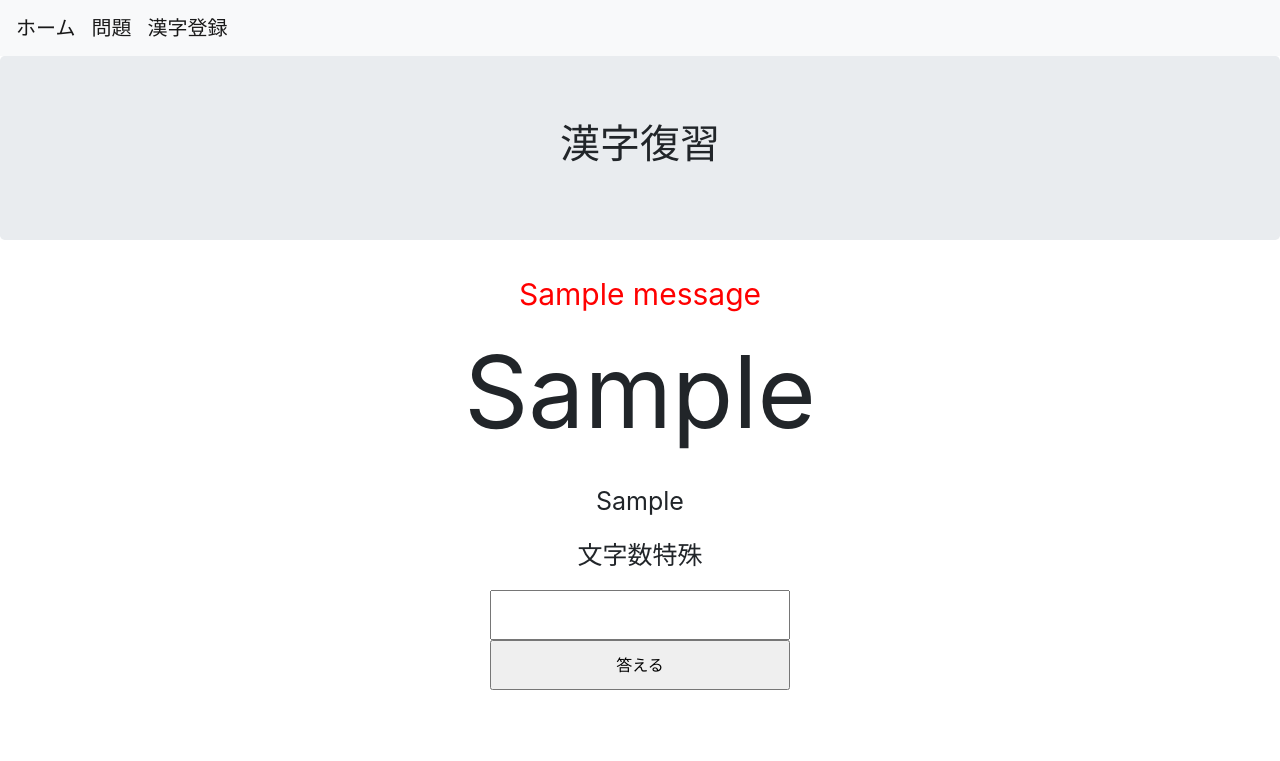
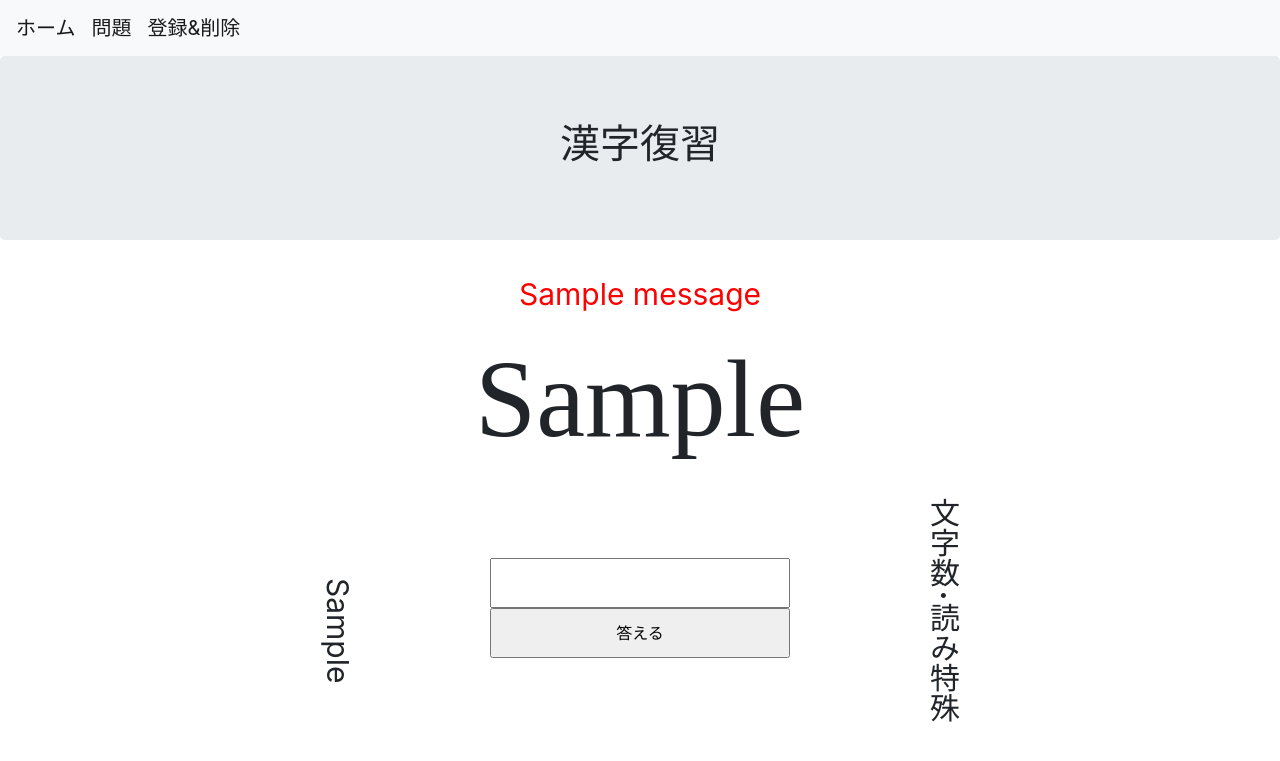
Before and after one commit to hagatasdelus/kanji_review, a Flask app: page /question in a window 1280 px wide. Shown: the top 761 px of the page. Run offline with Flask 3, Linux system fonts and the light colour scheme; tables that the repository leaves empty hold one stand-in row (values such as "Sample post"); one stand-in notice (Sample message) is shown; some libraries are stand-ins or nearby versions.

Commit message:
update to load - complete

```diff
--- a/flaskr/forms.py
+++ b/flaskr/forms.py
@@ -10,7 +10,7 @@ class RegisterKanjiForm(FlaskForm):
     kanji = StringField('漢字: ', validators=[DataRequired()])
     readings = StringField('読み: ', validators=[DataRequired()])
     hints = SelectField(label='ヒント: ', choices=[('nothing', 'なし'), ('生物', '生物'), ('人名', '人名'), ('植物', '植物'),('地名・建造物', '地名・建造物')])
-    sp_char = BooleanField('文字数特殊?:')
+    sp_char = BooleanField('文字数･読み特殊?:')
     submit = SubmitField('登録')
 
     def validate_kanji(self, field):
@@ -24,3 +24,11 @@ class RegisterKanjiForm(FlaskForm):
 class AnswerForm(FlaskForm):
     readings = StringField()
     submit = SubmitField('答える')
+
+class DeleteForm(FlaskForm):
+    kanji = StringField('漢字: ', validators=[DataRequired()])
+    submit = SubmitField('削除')
+
+    def validate_kanji(self, field):
+        if not Kanji.select_kanji_info_by_kanji(field.data):
+            raise ValidationError('その漢字は登録されていません')
--- a/flaskr/models.py
+++ b/flaskr/models.py
@@ -44,3 +44,7 @@ class Kanji(db.Model):
     @classmethod
     def select_kanji_info_by_kanji(cls, kanji):
         return cls.query.filter_by(kanji=kanji).first()
+
+    @classmethod
+    def delete_kanji(cls, kanji):
+        cls.query.filter_by(kanji=kanji).delete()
--- /dev/null
+++ b/flaskr/static/css/base.css
@@ -0,0 +1,12 @@
+.container {
+    display: flex;
+    align-items: stretch;
+    max-width: 100%;
+}
+#regist {
+    margin-left: 100px;
+}
+#delete {
+    margin-top: 50px;
+    margin-left: 50px;
+}
--- /dev/null
+++ b/flaskr/static/css/style.css
@@ -0,0 +1,62 @@
+.wrap {
+    display: flex;
+    flex-direction: column;
+    width: 100%;
+    justify-content: space-between;
+}
+.success, .danger {
+    text-align: center;
+    order: -1;
+    color: red;
+    font-size: 30px;
+}
+#category-blank {
+    margin: 22.3px;
+    margin-left: 100%;
+    margin-right: 100%;
+}
+.container1 {
+    display: flex;
+    align-items: stretch;
+    max-width: 100%;
+    justify-content: center;
+}
+#kanji {
+    font-family: serif;
+    font-size: 110px;
+    /* justify-content: center; */
+    text-align: center;
+}
+#hints, #special {
+    font-size: 30px;
+    writing-mode: vertical-rl;
+}
+#hints {
+    margin-top: 80px;
+    justify-content: left;
+}
+#special {
+    justify-content: right;
+}
+.answer {
+    justify-content: center;
+    align-items: center;
+    margin-top: 60px;
+}
+.answer {
+    margin-left: 100px;;
+    margin-right: 100px;;
+}
+@media screen and (max-width: 928px) {
+    .answer {
+        margin-left: 20px;;
+        margin-right: 20px;;
+    }
+}
+#blank {
+    margin: 52.5px;
+}
+input, button {
+    width: 300px;
+    height: 50px;
+}
--- a/flaskr/templates/base.html
+++ b/flaskr/templates/base.html
@@ -4,13 +4,14 @@
         <meta charset="utf-8">
         <script src="https://ajax.googleapis.com/ajax/libs/jquery/3.6.3/jquery.min.js"></script>
         <link rel="stylesheet" href="https://cdn.jsdelivr.net/npm/bootstrap@4.0.0/dist/css/bootstrap.min.css" integrity="sha384-Gn5384xqQ1aoWXA+058RXPxPg6fy4IWvTNh0E263XmFcJlSAwiGgFAW/dAiS6JXm" crossorigin="anonymous">
+        <link rel="stylesheet" href="{{ url_for('static', filename='css/base.css')}}">
         <title>Kanji Review</title>
     </head>
     <body>
         <nav class="navbar navbar-expand-lg navbar-light bg-light">
             <a class="navbar-brand" href="{{ url_for('app.home') }}">ホーム</a>
             <a class="navbar-brand" href="{{ url_for('app.question') }}">問題</a>
-            <a class="navbar-brand" href="{{ url_for('app.register_kanji') }}">漢字登録</a>
+            <a class="navbar-brand" href="{{ url_for('app.register_kanji') }}">登録&削除</a>
         </nav>
         <div class="jumbotron">
             <h1 align="center">漢字復習</h1>
--- a/flaskr/templates/kanji_question.html
+++ b/flaskr/templates/kanji_question.html
@@ -4,35 +4,39 @@
 漢字問題 - {{ super() }}
 {% endblock %}
 {% block content %}
-<style>
-    input, button {
-        width: 300px;
-        height: 50px;
-        padding: 10px;
-    }
-</style>
-<div align="center">
+<link rel="stylesheet" href="{{ url_for('static', filename='css/style.css')}}">
+<div class="wrap">
     {% with messages = get_flashed_messages(with_categories=true) %}
         {% if messages %}
             {% for category, message in messages %}
-                <div style="color: red; font-size: 30px;" class="{{ category }}">
+                <div class="{{ category }}">
                     {{ message }}
                 </div>
             {% endfor %}
+        {% else %}
+        <div id="category-blank"></div>
         {% endif %}
     {% endwith %}
     <form method="POST" action="" autocomplete="off">
         {{ form.csrf_token }}
         {{ form.hidden_tag() }}
-        <p style="font-size: 100px;">{{ kanji.kanji }}</p>
-        {% if kanji.hints != 'nothing' %}
-        <p style="font-size: 25px;">{{ kanji.hints }}</p>
-        {% endif %}
-        {% if kanji.sp_char %}
-        <p style="font-size: 25px;">文字数特殊</p>
-        {% endif %}
-        {{ form.readings }}<br>
-        {{ form.submit }}
+        <p id="kanji">{{ kanji.kanji }}</p>
+        <div class="container1">
+            {% if kanji.hints != 'nothing' %}
+            <p id="hints">{{ kanji.hints }}</p>
+            {% else %}
+            <p id="blank"></p>
+            {% endif %}
+            <p class="answer">
+                {{ form.readings }}<br>
+                {{ form.submit }}
+            </p>
+            {% if kanji.sp_char %}
+            <p id="special">文字数･読み特殊</p>
+            {% else %}
+            <p id="blank"></p>
+            {% endif %}
+        </div>
     </form>
 </div>
 {% endblock %}
--- a/flaskr/views.py
+++ b/flaskr/views.py
@@ -3,12 +3,11 @@ from flask import (
     session, flash
 )
 from flaskr.forms import (
-    RegisterKanjiForm, AnswerForm
+    RegisterKanjiForm, AnswerForm, DeleteForm
 )
 from flaskr.models import (
     Kanji, transaction
 )
-from flaskr import db
 
 bp = Blueprint('app', __name__, url_prefix='')
 
@@ -66,7 +65,17 @@ def register_kanji():
         return redirect(url_for('app.register_kanji'))
     return render_template('kanji_register.html', form=form)
 
-@bp.app_errorhandler(404) #ページが間違うとmain
+@bp.route('/kanji_delete', methods=['GET', 'POST'])
+def kanji_delete():
+    form = DeleteForm(request.form)
+    if request.method == 'POST' and form.validate():
+        with transaction():
+            Kanji.delete_kanji(form.kanji.data)
+        flash(f'{form.kanji.data}を削除しました')
+        return redirect(url_for('app.register_kanji'))
+    return render_template('kanji_delete.html', form=form)
+
+@bp.app_errorhandler(404)
 def redirect_main_page(e):
     return redirect(url_for('app.home'))
 
```
Also changed, not shown: flaskr/templates/kanji_delete.html (added, +15 -0 lines), flaskr/templates/kanji_register.html (+10 -5 lines).
